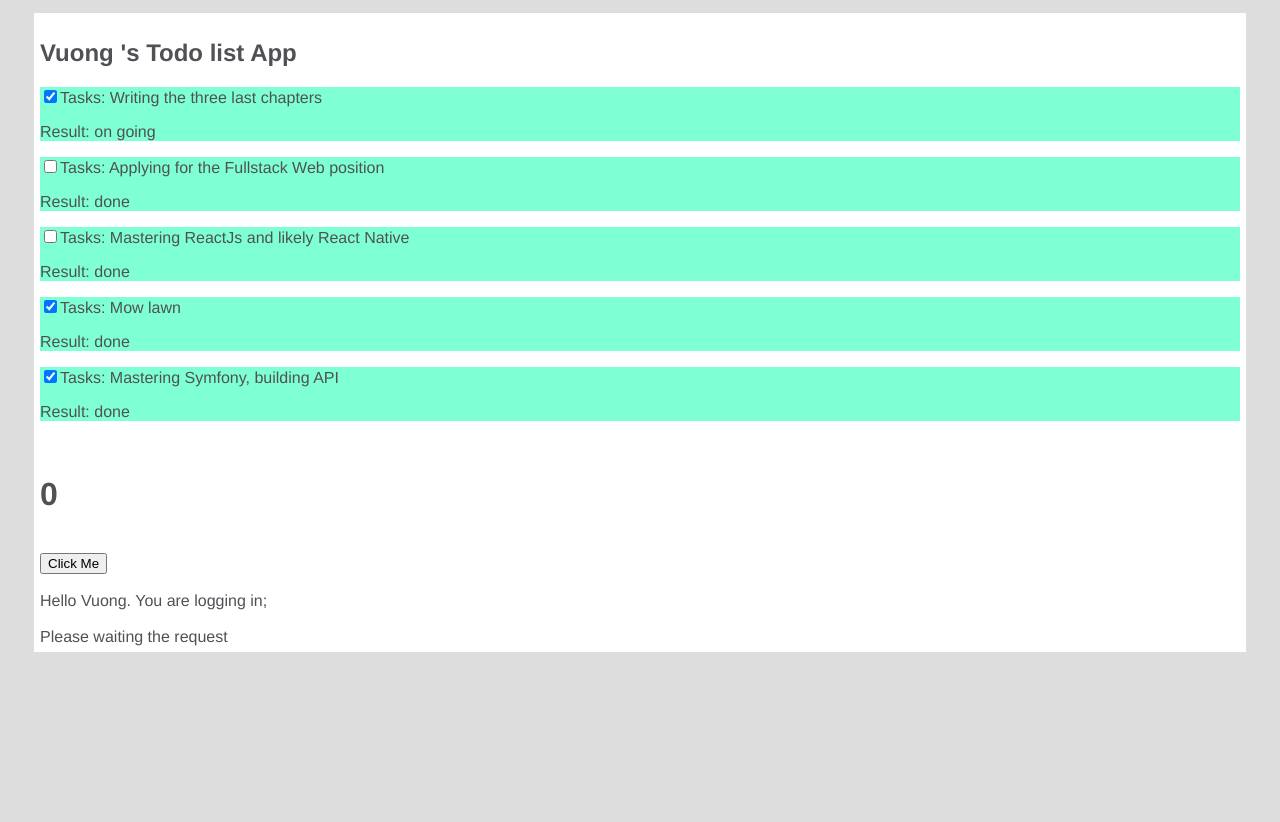
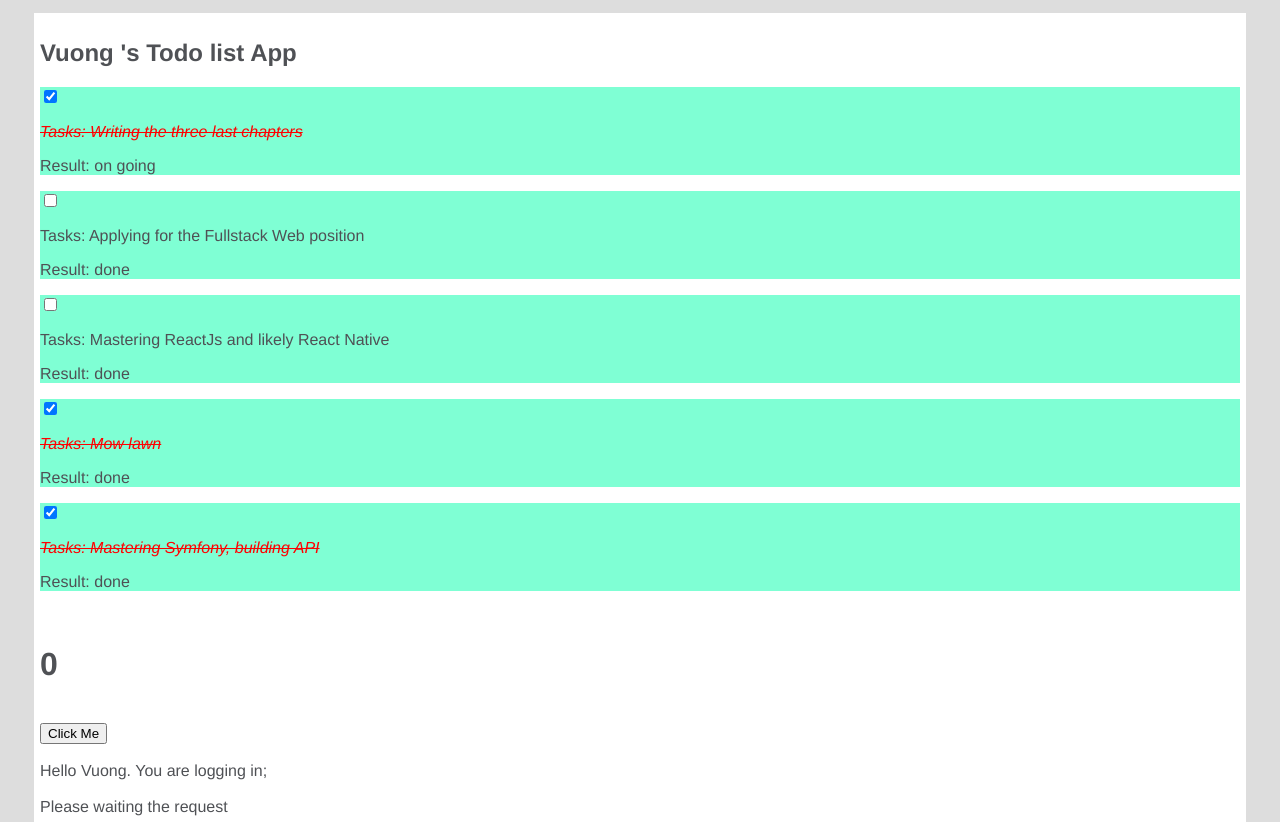
Before and after one commit to yeungon/Shopme, a React (Create React App) app: page / in a window 1280 px wide. Before the commit the page ends 800 px from the top, so only its background shows below. Built offline with nearby package versions, Linux system fonts and the light colour scheme; no server answers.

Commit message:
when changing the style

```diff
--- a/src/components/TodoItems.js
+++ b/src/components/TodoItems.js
@@ -20,7 +20,7 @@ class TodoItems extends Component{
                     />
                 </span>
 
-                <span>Tasks: {this.props.task}</span>
+                <p style = {this.props.completed ? styleCompleted: null}>Tasks: {this.props.task}</p>
                 <p>Result: {this.props.result}</p>
 
             </div>
```
